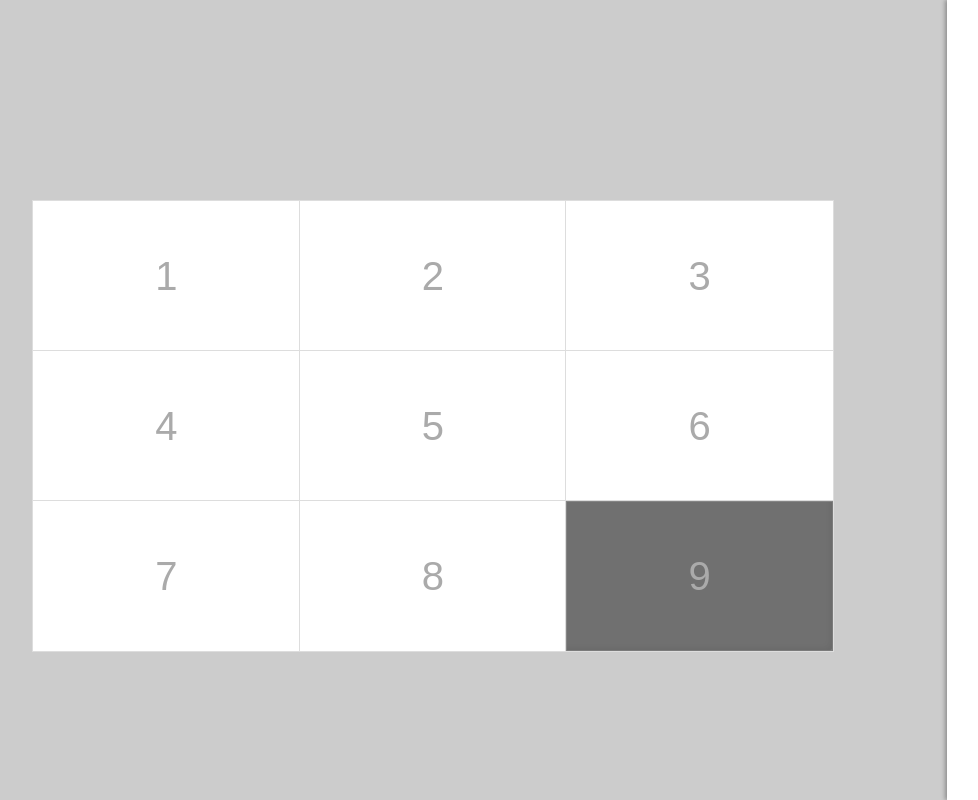
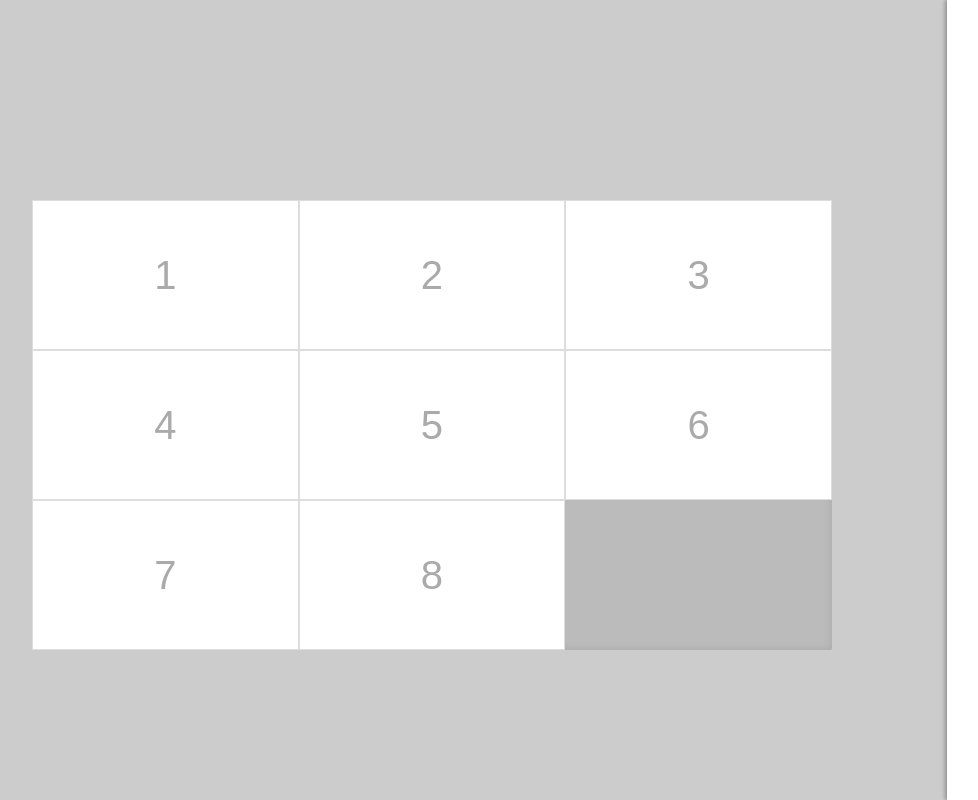
Before and after one commit to hattila/slidepuzzle, a plain HTML site: page web/index.html in a window 1280 px wide. Shown: the whole page, without its empty margins (83-1061 px from the left). Drawn offline with nearby package versions, Linux system fonts and the light colour scheme.

Commit message:
element properties all depend on the grid size (width, height, positions)

```diff
--- a/web/css/global.css
+++ b/web/css/global.css
@@ -45,25 +45,40 @@ div#puzzle-container div.space {
 div#puzzle-container div.element {
 	position: absolute;
 	/*width: 100%;*/
-	width: 33.33333%;
+	width: 33.33333%; /* just defaults */
+	/*height: 150px;*/
+	height: 33.33333%; /* just defaults */
 	margin: auto;
-	box-sizing: content-box;
+	box-sizing: border-box;
 	padding: 0px;
 	background-color: #fff;
 	border-radius: 0px;
-	height: 150px;
 	box-shadow: 0px 1px 4px rgba(0, 0, 0, 0);
 	border: 1px solid #ddd;
-
 	transition: left 0.2s, top 0.2s;
-
-	line-height: 150px;
+	/*line-height: 150px;*/
 	text-align: center;
 	font-size: 40px;
 	color: #aaa;
+	cursor: pointer;
 }
 div#puzzle-container div.element.hole {}
 
+div#puzzle-container div.element div.inner {
+	display: table;
+	width: 100%;
+	height: 100%;
+}
+div#puzzle-container div.element div.inner span {
+	display: table-cell	;
+	height: auto;
+	width: 100%;
+	vertical-align: middle;
+}
+
 div#puzzle-container div#hole {
-	background-color: rgba(0,0,0,0.4);
+	background-color: rgba(0,0,0,0.0);
+	box-shadow: none;
+	border: none;
+	cursor: initial;
 }
--- a/web/js/Service/Game.js
+++ b/web/js/Service/Game.js
@@ -11,7 +11,7 @@ Hw.Srvc.Game = Hw.Srvc.Game || (function(){
 
     var _holeCoords = [0, 0];
 
-    var _elementTemp = '<div id="{id}" class="element" data-coords="[{i},{j}]">{content}</div>';
+    var _elementTemp = '<div id="{id}" class="element" data-coords="[{i},{j}]"><div class="inner"><span>{content}</span></div></div>';
 
     var init = function ()
     {
@@ -31,21 +31,31 @@ Hw.Srvc.Game = Hw.Srvc.Game || (function(){
                 var ele = _elementTemp;
                 ele = ele.replace('{i}',i.toString());
                 ele = ele.replace('{j}',j.toString());
-                ele = ele.replace('{content}',counter.toString());
+
 
                 if(counter <= _elementsCount){
                     ele = ele.replace('{id}','e' + counter.toString());
+                    ele = ele.replace('{content}',counter.toString());
                     counter++;
                 }else{ // The Hole
                     ele = ele.replace('{id}','hole');
+                    ele = ele.replace('{content}','');
                     _holeCoords = [i, j];
                 }
 
                 $cont.append(ele);
                 _placeElement(ele);
-
+                _setElementSizes(ele);
             }
         }
+    };
+
+    var _setElementSizes = function(ele)
+    {
+        $('#'+$(ele).attr('id')).css({
+            "width" : (100 / _gridSize) + '%',
+            "height" : (100 / _gridSize) + '%'
+        });
     };
 
     var _placeElement = function (ele)
@@ -56,13 +66,13 @@ Hw.Srvc.Game = Hw.Srvc.Game || (function(){
             "left": 0
         };
 
-        // if(coords[0] != 0){
+        if(coords[0] != 0){
             css.top = coords[0] * (100/_gridSize) + '%';
-        // }
+        }
 
-        // if(coords[1] != 0){
+        if(coords[1] != 0){
             css.left = coords[1] * (100/_gridSize) + '%';
-        // }
+        }
 
         $('#'+$(ele).attr('id')).css(css);
 
@@ -85,7 +95,7 @@ Hw.Srvc.Game = Hw.Srvc.Game || (function(){
 
     var _isMovable = function (coords)
     {
-        console.log(coords + ' <--> ' + _holeCoords);
+        // console.log(coords + ' <--> ' + _holeCoords);
 
         if(coords[0] == _holeCoords[0] && (coords[1] + 1 == _holeCoords[1] || coords[1] - 1 == _holeCoords[1])){
             return true;
```
